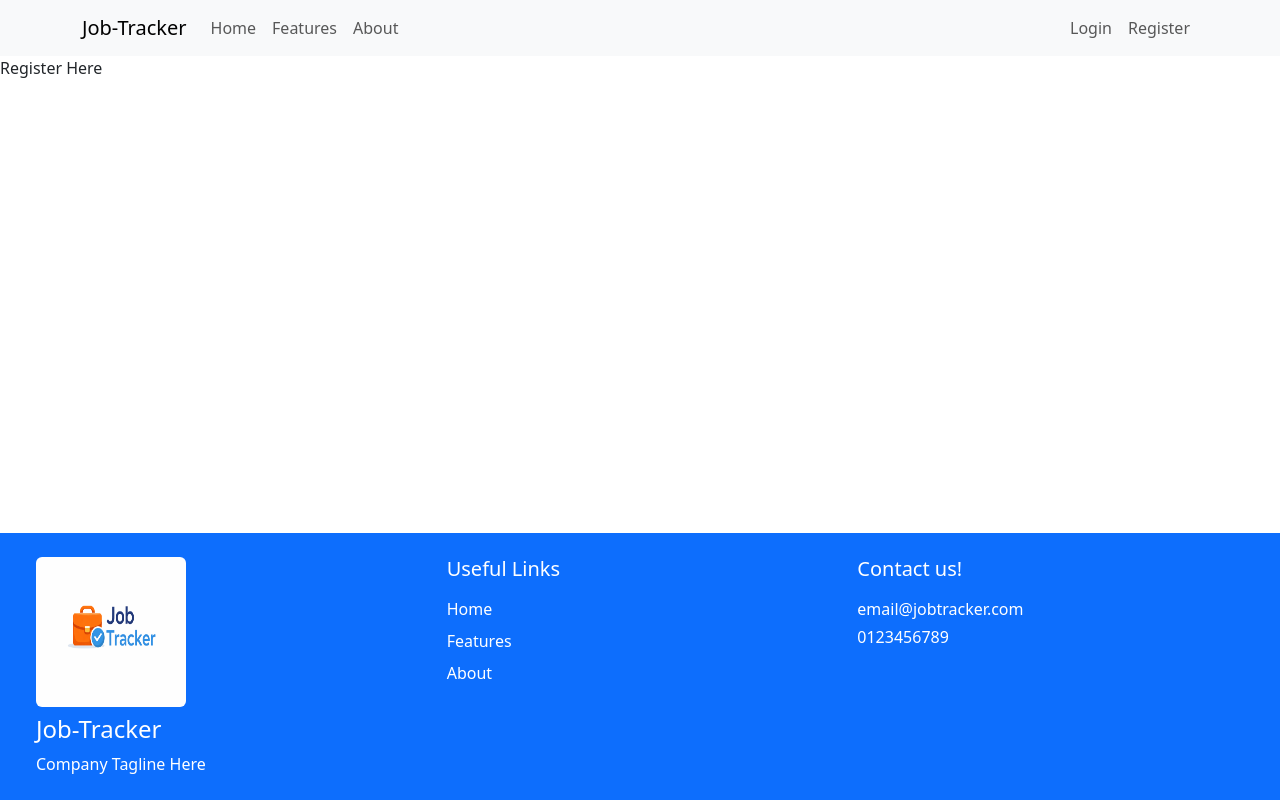
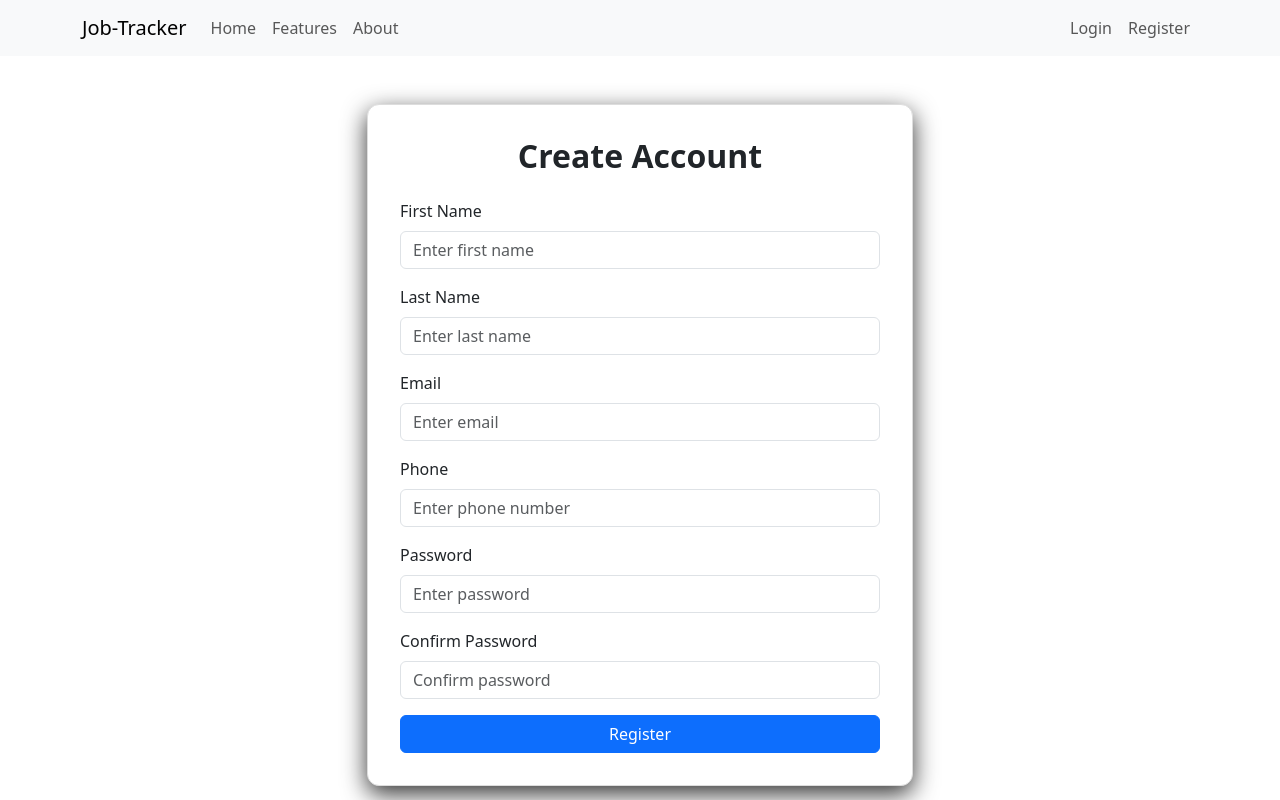
Before and after one commit to Bibek545/Job-tracker, a React (Vite) app: page /register in a window 1280 px wide. Shown: the top 800 px of the page. Built offline with nearby package versions, Linux system fonts and the light colour scheme.

Commit message:
finished layout register and working in login page

```diff
--- a/src/App.css
+++ b/src/App.css
@@ -21,4 +21,26 @@
 
 }
 
-.feaure-button{
+.register-card {
+    background: white;
+    padding: 2rem;
+    border-radius: 12px;
+    border: 1px solid #ddd;
+    box-shadow: 0 8px 24px rgba(0, 0, 0, 0.8);
+}
+
+.register-card h2 {
+    font-weight: 700;
+}
+
+.login-card {
+        background: white;
+    padding: 2rem;
+    border-radius: 12px;
+    border: 1px solid #ddd;
+    box-shadow: 0 8px 24px rgba(0, 0, 0, 0.8);
+}
+
+.login-card h2 {
+    font-weight: 700;
+}
--- a/src/components/layouts/Footer.jsx
+++ b/src/components/layouts/Footer.jsx
@@ -22,8 +22,8 @@ const Footer = () => {
                 src={logo}
                 alt="company logo"
                 rounded
-                width={150}
-                height={150}
+                width={100}
+                height={100}
               />
             </Stack>
             <h4 className="mt-2">Job-Tracker</h4>
--- a/src/pages/auth/LoginPage.jsx
+++ b/src/pages/auth/LoginPage.jsx
@@ -1,9 +1,41 @@
-import React from 'react'
+import React from "react";
+import { Button, Col, Container, Form, Row } from "react-bootstrap";
 
 const LoginPage = () => {
   return (
-    <div>Login here please</div>
-  )
-}
+    <>
+      <Container className="py-5">
+        <Row className="justify-content-center">
+          <Col xs={12} md={8} lg={6}>
+            <div className="login-card">
+              <h2 className="text-center mb-4">Login</h2>
+              <Form>
+                <Form.Group className="mb-3">
+                  <Form.Label> Email</Form.Label>
+                  <Form.Control
+                    type="email"
+                    placeholder="Enter email"
+                  ></Form.Control>
+                </Form.Group>
+                <Form.Group className="mb-3">
+                  <Form.Label>Password</Form.Label>
+                  <Form.Control
+                    type="password"
+                    placeholder="Enter password"
+                  ></Form.Control>
+                </Form.Group>
+                <Button className="w-100" variant="primary">Login</Button>
+                <div>
+          <p>New user <a href="/register">Register</a> here.</p>
 
-export default LoginPage
+                </div>
+              </Form>
+            </div>
+          </Col>
+        </Row>
+      </Container>
+    </>
+  );
+};
+
+export default LoginPage;
--- a/src/pages/auth/RegisterPage.jsx
+++ b/src/pages/auth/RegisterPage.jsx
@@ -1,10 +1,67 @@
-
-import React from 'react'
+import React from "react";
+import { Button, Col, Container, Form, Row } from "react-bootstrap";
 
 const RegisterPage = () => {
   return (
-    <div>Register Here</div>
-  )
-}
+    <>
+      <Container className="py-5">
+        <Row className="justify-content-center">
+          <Col xs={12} md={8} lg={6}>
+            <div className="register-card">
+              <h2 className="text-center mb-4"> Create Account</h2>
+              <Form>
+                <Form.Group className="mb-3">
+                  <Form.Label>First Name</Form.Label>
+                  <Form.Control
+                    type="text"
+                    placeholder="Enter first name"
+                  ></Form.Control>
+                </Form.Group>
+                <Form.Group className="mb-3">
+                  <Form.Label>Last Name</Form.Label>
+                  <Form.Control
+                    type="text"
+                    placeholder="Enter last name"
+                  ></Form.Control>
+                </Form.Group>
+                <Form.Group className="mb-3">
+                  <Form.Label>Email</Form.Label>
+                  <Form.Control
+                    type="email"
+                    placeholder="Enter email"
+                  ></Form.Control>
+                </Form.Group>
+                <Form.Group className="mb-3">
+                  <Form.Label>Phone</Form.Label>
+                  <Form.Control
+                    type="tel"
+                    placeholder="Enter phone number"
+                  ></Form.Control>
+                </Form.Group>
+                <Form.Group className="mb-3">
+                  <Form.Label>Password</Form.Label>
+                  <Form.Control
+                    type="password"
+                    placeholder="Enter password"
+                  ></Form.Control>
+                </Form.Group>
+                <Form.Group className="mb-3">
+                  <Form.Label>Confirm Password</Form.Label>
+                  <Form.Control
+                    type="password"
+                    placeholder="Confirm password"
+                  ></Form.Control>
+                </Form.Group>
+                <Button className="w-100" variant="primary" type="Submit">
+                  Register
+                </Button>
+              </Form>
+            </div>
+          </Col>
+        </Row>
+      </Container>
+    </>
+  );
+};
 
-export default RegisterPage
+export default RegisterPage;
```
